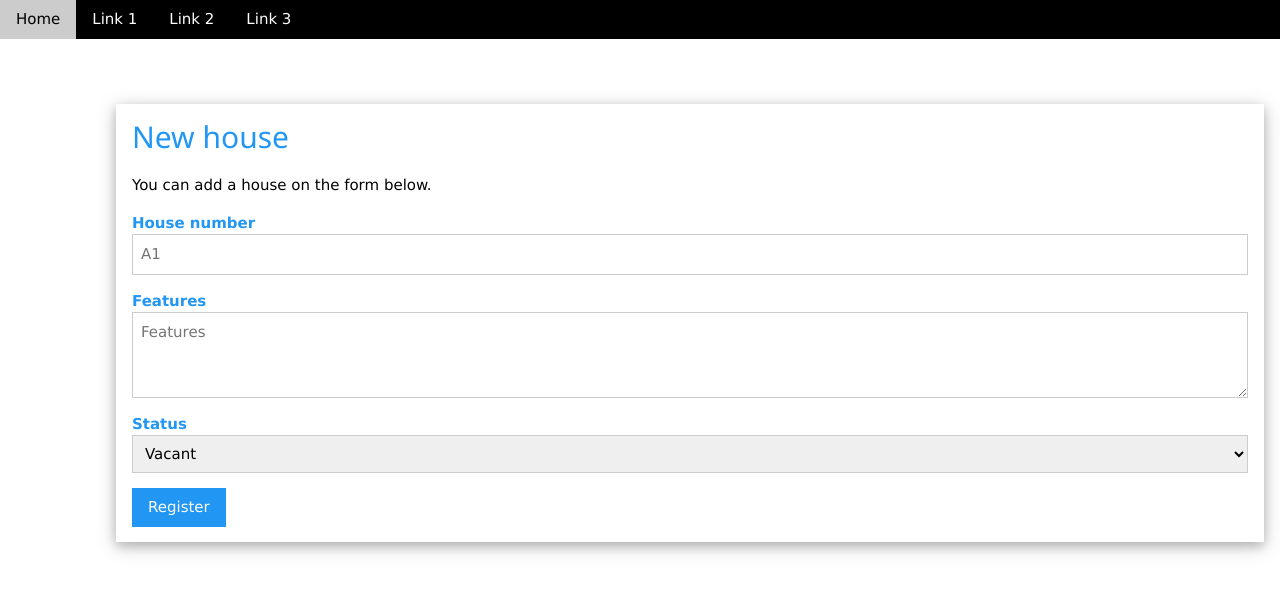
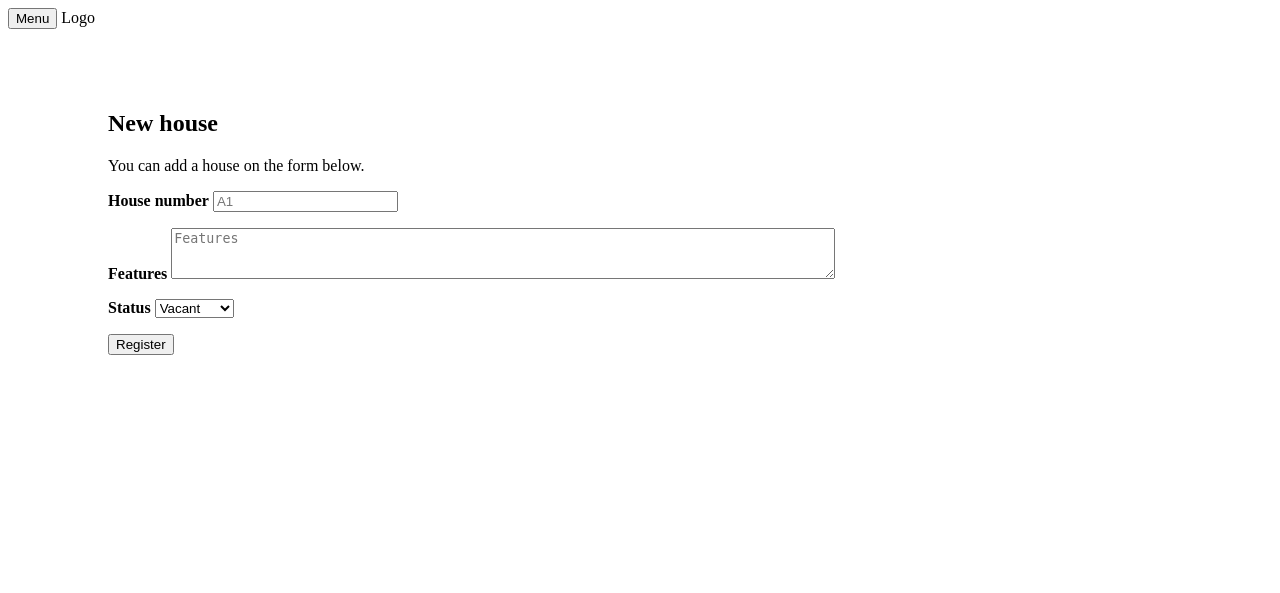
Before and after one commit to coding-fantastic/rentalmanagement, a PHP site: page /websites/1/houseform.php in a window 1280 px wide. Shown: the top 593 px of the page. Run offline with PHP 8.4, Linux system fonts and the light colour scheme; a stand-in replaces the project's code that opens the database connection; some libraries are stand-ins or nearby versions.

Commit message:
update on nav bar and handling of cdn

```diff
--- a/try/1/navbar.php
+++ b/try/1/navbar.php
@@ -1,9 +1,102 @@
-<meta name="viewport" content="width=device-width, initial-scale=1">
-<link rel="stylesheet" href="https://www.w3schools.com/w3css/4/w3.css">
+<?php
+require '../../database/db.php';
+ ?>
 
-<div class="w3-bar w3-black">
+ <!DOCTYPE html>
+ <html lang="en" dir="ltr">
+   <head>
+     <meta charset="utf-8">
+       <title>Payments Form</title>
+
+       <!-- datatables cdn -->
+       <link rel="stylesheet" href="https://cdn.datatables.net/1.10.21/css/jquery.dataTables.min.css">
+       <script src="https://code.jquery.com/jquery-3.5.1.js"></script>
+       <script src="https://cdn.datatables.net/1.10.21/js/jquery.dataTables.min.js"></script>
+
+       <meta name="viewport" content="width=device-width, initial-scale=1">
+       <link rel="stylesheet" href="css/w3.css">
+
+   </head>
+   <body class="w3-light-grey">
+
+
+ <meta name="viewport" content="width=device-width, initial-scale=1">
+ <link rel="stylesheet" href="css/w3.css">
+<!-- bootstrap 4 -->
+<!-- <link rel="stylesheet" href="https://stackpath.bootstrapcdn.com/bootstrap/4.5.0/css/bootstrap.min.css">
+<script src="https://stackpath.bootstrapcdn.com/bootstrap/4.5.0/js/bootstrap.min.js" integrity="sha384-OgVRvuATP1z7JjHLkuOU7Xw704+h835Lr+6QL9UvYjZE3Ipu6Tp75j7Bh/kR0JKI" crossorigin="anonymous"></script>
+<script src="https://stackpath.bootstrapcdn.com/bootstrap/4.5.0/js/bootstrap.bundle.min.js" integrity="sha384-1CmrxMRARb6aLqgBO7yyAxTOQE2AKb9GfXnEo760AUcUmFx3ibVJJAzGytlQcNXd" crossorigin="anonymous"></script> -->
+
+<!-- <div class="w3-bar w3-black">
   <a href="#" class="w3-bar-item w3-button">Home</a>
   <a href="#" class="w3-bar-item w3-button">Link 1</a>
   <a href="#" class="w3-bar-item w3-button">Link 2</a>
   <a href="#" class="w3-bar-item w3-button">Link 3</a>
+</div> -->
+
+
+<!-- Top container -->
+<div class="w3-bar w3-top w3-black w3-large" style="z-index:4">
+  <a href="http://localhost/websites/rentalms/try/1/dashboard.php"><button class="w3-bar-item w3-button w3-hover-none w3-hover-text-light-grey" ><i class="fa fa-bars"></i>  Menu</button></a>
+
+  <span class="w3-bar-item w3-right">Logo</span>
 </div>
+
+
+<!-- <nav class="navbar navbar-expand-lg navbar-dark bg-dark">
+  <a class="navbar-brand" href="#">Navbar</a>
+  <button class="navbar-toggler" type="button" data-toggle="collapse" data-target="#navbarSupportedContent" aria-controls="navbarSupportedContent" aria-expanded="false" aria-label="Toggle navigation">
+    <span class="navbar-toggler-icon"></span>
+  </button>
+
+  <div class="collapse navbar-collapse" id="navbarSupportedContent">
+    <ul class="navbar-nav mr-auto">
+      <li class="nav-item active">
+        <a class="nav-link" href="#">Home <span class="sr-only">(current)</span></a>
+      </li>
+      <li class="nav-item">
+        <a class="nav-link" href="#">Link</a>
+      </li>
+      <li class="nav-item dropdown">
+        <a class="nav-link dropdown-toggle" href="#" id="navbarDropdown" role="button" data-toggle="dropdown" aria-haspopup="true" aria-expanded="false">
+          Dropdown
+        </a>
+        <div class="dropdown-menu" aria-labelledby="navbarDropdown">
+          <a class="dropdown-item" href="#">Action</a>
+          <a class="dropdown-item" href="#">Another action</a>
+          <div class="dropdown-divider"></div>
+          <a class="dropdown-item" href="#">Something else here</a>
+        </div>
+      </li>
+      <li class="nav-item">
+        <a class="nav-link disabled" href="#">Disabled</a>
+      </li>
+    </ul>
+    <form class="form-inline my-2 my-lg-0">
+      <input class="form-control mr-sm-2" type="search" placeholder="Search" aria-label="Search">
+      <button class="btn btn-outline-success my-2 my-sm-0" type="submit">Search</button>
+    </form>
+  </div>
+</nav> -->
+
+
+<!-- *************************************************************************** -->
+
+<!-- test div placement with this  -->
+<!-- <div class="w3-container w3-blue">
+  <div class="w3-row"> -->
+    <!-- order of screen size in w3 small screen , medium and large  -->
+    <!-- <div class="w3-col m10 l12 w3-green">
+      <p>This is an outer div</p>
+      <div class="w3-col m6 l4 w3-blue">
+        <p>this is an inner div</p>
+
+      </div>
+
+    </div>
+
+  </div>
+
+</div><br> -->
+
+<!-- *************************************************************************** -->
```
